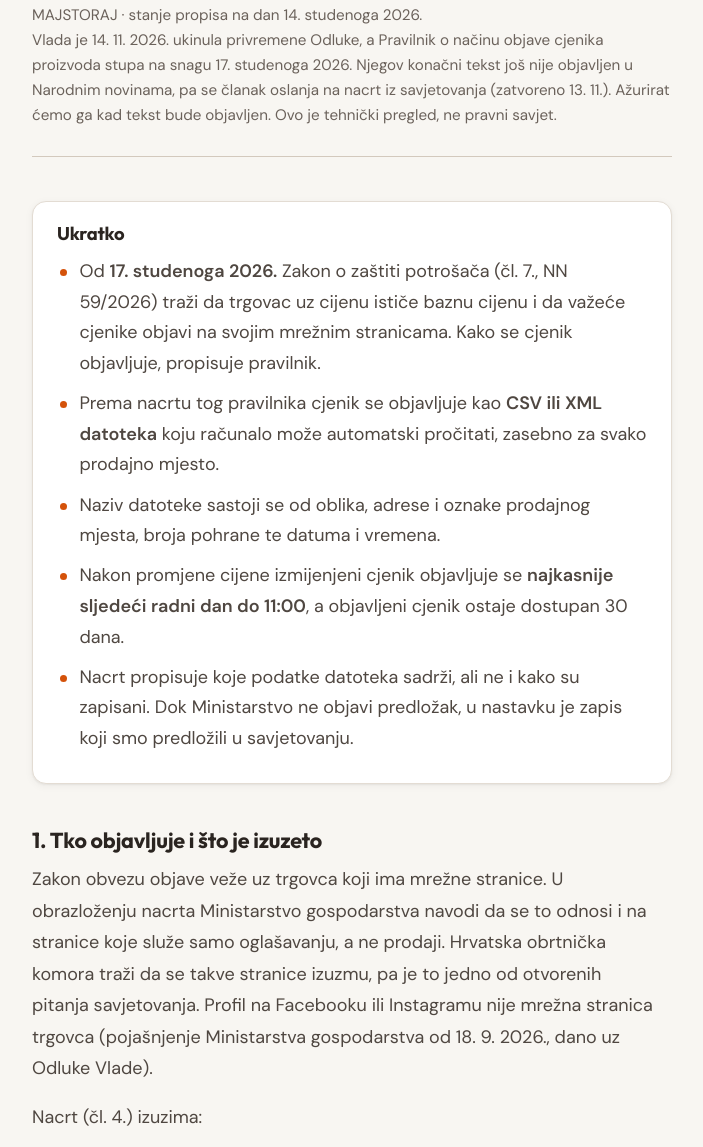
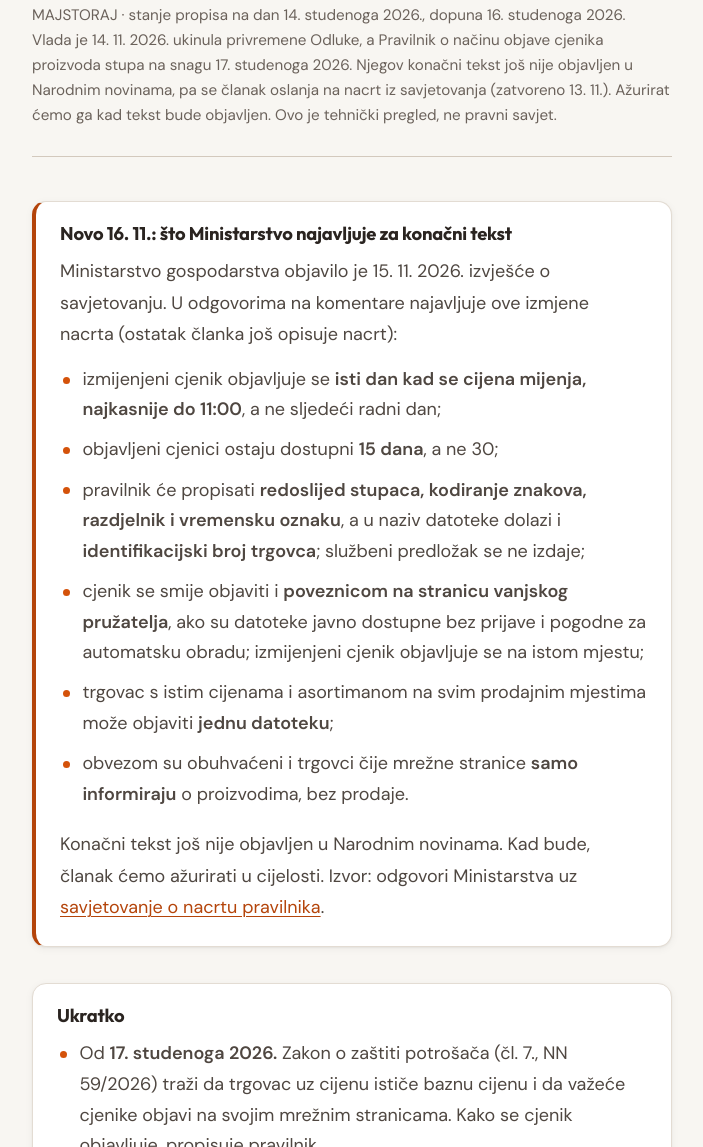
Before and after one commit to goran-vidas/majstoraj, a plain HTML site: page docs/stranice/objava-cjenika-na-webu.html in a window 1280 px wide. Shown: the part 355-1502 px from the top of the page, without its empty margins (288-991 px from the left). Drawn offline with Linux system fonts and the light colour scheme.

Commit message:
Objava cjenika: najavljene izmjene iz izvješća o savjetovanju (16. 11.)

```diff
--- a/docs/sitemap.xml
+++ b/docs/sitemap.xml
@@ -7,12 +7,12 @@
   </url>
   <url>
     <loc>https://majstoraj.hr/stranice/sidro.html</loc>
-    <lastmod>2026-11-14</lastmod>
+    <lastmod>2026-11-16</lastmod>
     <priority>0.9</priority>
   </url>
   <url>
     <loc>https://majstoraj.hr/stranice/objava-cjenika-na-webu.html</loc>
-    <lastmod>2026-11-14</lastmod>
+    <lastmod>2026-11-16</lastmod>
     <priority>0.8</priority>
   </url>
   <url>
--- a/docs/stranice/objava-cjenika-na-webu.html
+++ b/docs/stranice/objava-cjenika-na-webu.html
@@ -57,6 +57,8 @@
     box-shadow: var(--shadow-1); padding: 1.35rem 1.5rem 0.6rem; margin: 0 0 2.25rem;
   }
   .sazetak h2 { margin-top: 0; font-size: 1.15rem; }
+  .sazetak-novo { border-left: 4px solid var(--accent-ink); }
+  .sazetak-novo p { margin: 0.4rem 0 0.8rem; }
   .otvoreno { background: var(--surface); border-radius: var(--radius-l); padding: 1.2rem 1.4rem 0.4rem; margin: 1rem 0 1.5rem; }
   .otvoreno p:first-child { margin-top: 0; }
 
@@ -118,13 +120,35 @@
   <p class="page-label">Stručni članak · objava cjenika</p>
   <h1>Objava cjenika na webu od 17. studenoga 2026.: kako izgleda datoteka i na što paziti</h1>
   <p class="meta">
-    MAJSTORAJ · stanje propisa na dan 14. studenoga 2026.<br>
+    MAJSTORAJ · stanje propisa na dan 14. studenoga 2026., dopuna 16. studenoga 2026.<br>
     Vlada je 14. 11. 2026. ukinula privremene Odluke, a Pravilnik o načinu objave
     cjenika proizvoda stupa na snagu 17. studenoga 2026. Njegov konačni tekst još
     nije objavljen u Narodnim novinama, pa se članak oslanja na nacrt iz savjetovanja
     (zatvoreno 13. 11.). Ažurirat ćemo ga kad tekst bude objavljen. Ovo je tehnički
     pregled, ne pravni savjet.
   </p>
+
+  <div class="sazetak sazetak-novo" role="region" aria-labelledby="novo1611">
+    <h2 id="novo1611">Novo 16. 11.: što Ministarstvo najavljuje za konačni tekst</h2>
+    <p>
+      Ministarstvo gospodarstva objavilo je 15. 11. 2026. izvješće o savjetovanju. U
+      odgovorima na komentare najavljuje ove izmjene nacrta (ostatak članka još opisuje
+      nacrt):
+    </p>
+    <ul>
+      <li>izmijenjeni cjenik objavljuje se <strong>isti dan kad se cijena mijenja, najkasnije do 11:00</strong>, a ne sljedeći radni dan;</li>
+      <li>objavljeni cjenici ostaju dostupni <strong>15 dana</strong>, a ne 30;</li>
+      <li>pravilnik će propisati <strong>redoslijed stupaca, kodiranje znakova, razdjelnik i vremensku oznaku</strong>, a u naziv datoteke dolazi i <strong>identifikacijski broj trgovca</strong>; službeni predložak se ne izdaje;</li>
+      <li>cjenik se smije objaviti i <strong>poveznicom na stranicu vanjskog pružatelja</strong>, ako su datoteke javno dostupne bez prijave i pogodne za automatsku obradu; izmijenjeni cjenik objavljuje se na istom mjestu;</li>
+      <li>trgovac s istim cijenama i asortimanom na svim prodajnim mjestima može objaviti <strong>jednu datoteku</strong>;</li>
+      <li>obvezom su obuhvaćeni i trgovci čije mrežne stranice <strong>samo informiraju</strong> o proizvodima, bez prodaje.</li>
+    </ul>
+    <p>
+      Konačni tekst još nije objavljen u Narodnim novinama. Kad bude, članak ćemo
+      ažurirati u cijelosti. Izvor: odgovori Ministarstva uz
+      <a href="https://esavjetovanja.gov.hr/Econ/10332" target="_blank" rel="noopener">savjetovanje o nacrtu pravilnika</a>.
+    </p>
+  </div>
 
   <div class="sazetak" role="region" aria-labelledby="ukratko">
     <h2 id="ukratko">Ukratko</h2>
```
Also changed, not shown: docs/stranice/sidro.html (+4 -1 lines).
